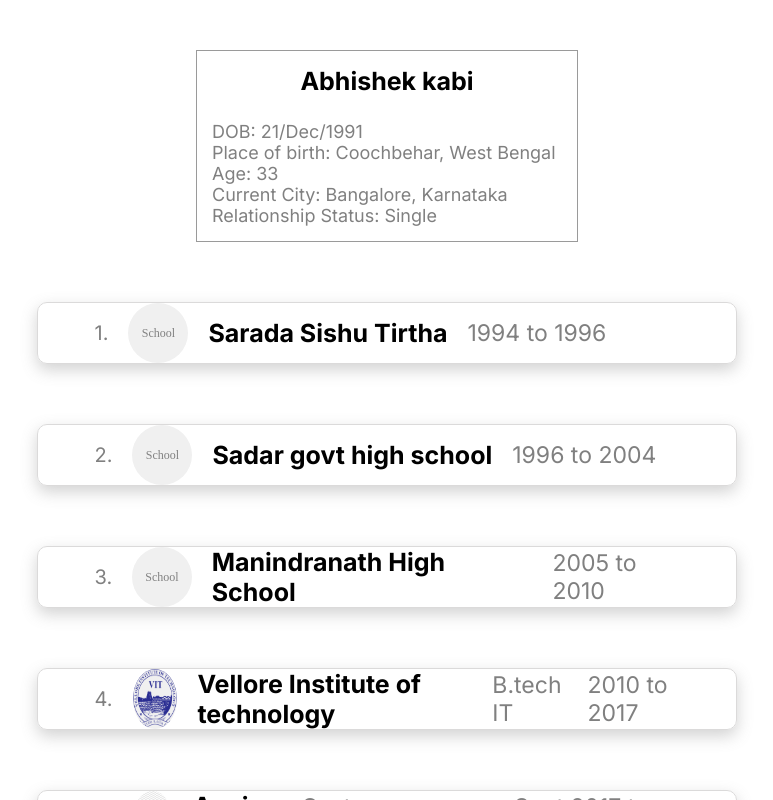
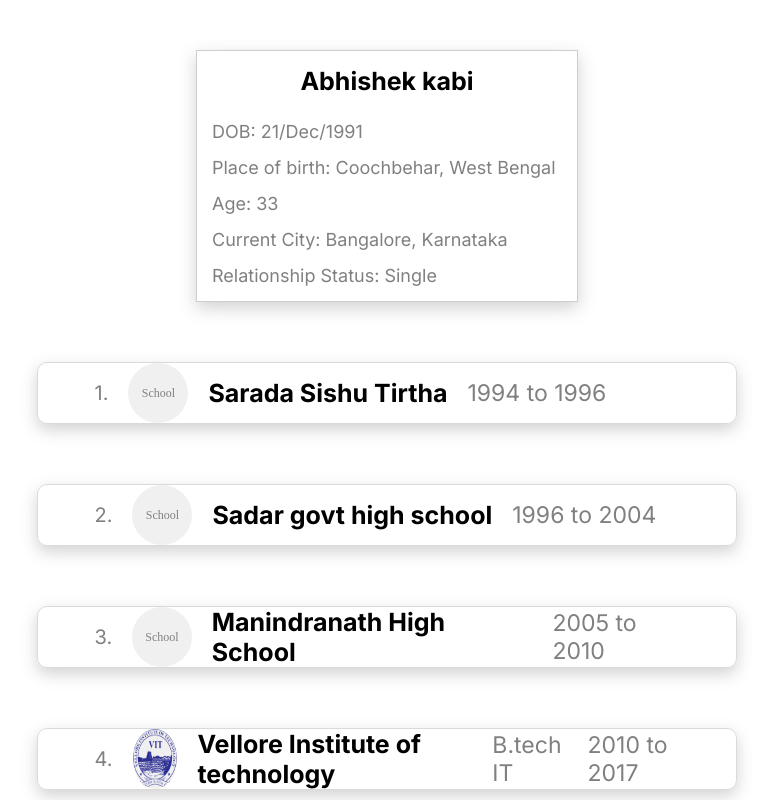
Before and after one commit to abk2191/jobs, a React (Vite) app: page / in a window 1280 px wide. Shown: the whole page, without its empty margins (253-1026 px from the left). Built offline with nearby package versions, Linux system fonts and the light colour scheme; a web font is replaced by a local one.

Commit message:
Added new features

```diff
--- a/src/index.css
+++ b/src/index.css
@@ -4,7 +4,8 @@
   flex-direction: column;
   align-items: center;
   justify-content: center;
-  border: 1px solid rgb(154, 154, 154);
+  border: 1px solid rgb(207, 206, 206);
+  box-shadow: 0 6px 16px rgba(105, 105, 105, 0.3);
   padding: 15px;
   gap: 25px;
 }
@@ -15,6 +16,9 @@
 }
 
 .details {
+  display: flex;
+  flex-direction: column;
+  gap: 15px;
   width: 350px;
   font-family: "Inter", sans-serif;
   font-size: 18px;
```
